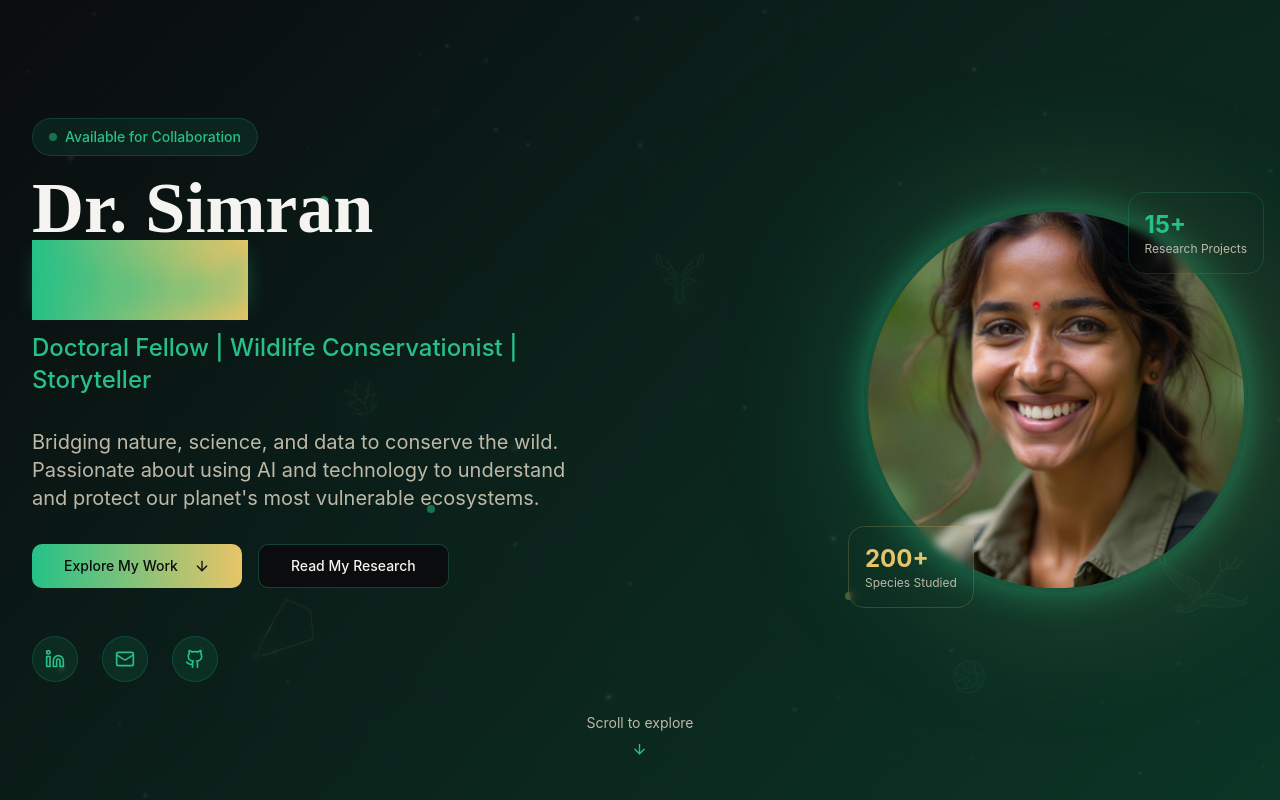
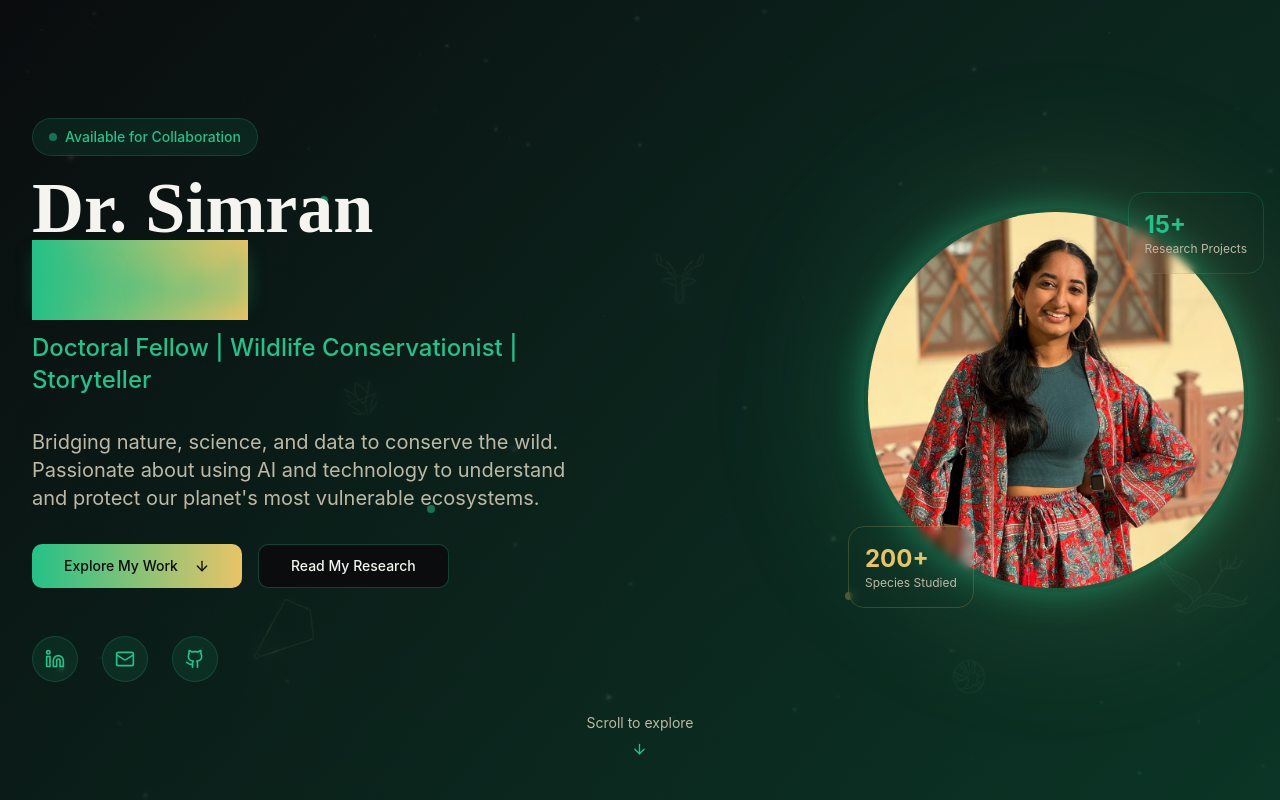
Before and after one commit to rsprasad20/simran-wild-glow, a React (Vite) app: page / in a window 1280 px wide. Shown: the top 800 px of the page. Built offline with nearby package versions, Linux system fonts and the light colour scheme.

Commit message:
Add Simran's photos

```diff
--- a/src/components/HeroSection.tsx
+++ b/src/components/HeroSection.tsx
@@ -1,7 +1,6 @@
 import { Button } from "@/components/ui/button";
 import { ArrowDown, Github, Linkedin, Mail } from "lucide-react";
 import heroConstellation from "@/assets/hero-constellation.jpg";
-import simranPortrait from "@/assets/simran-portrait.jpg";
 
 const HeroSection = () => {
   const scrollToAbout = () => {
@@ -106,8 +105,8 @@ const HeroSection = () => {
               <div className="absolute inset-0 wildlife-gradient rounded-full blur-3xl opacity-20 scale-110" />
               <div className="relative w-80 h-80 lg:w-96 lg:h-96 rounded-full overflow-hidden border-4 border-wildlife-emerald/20 glow-pulse">
                 <img
-                  src={simranPortrait}
-                  alt="Dr. Simran Prasad - Wildlife Conservation PhD"
+                  src="/lovable-uploads/52416314-c6ac-48f6-8676-ee6bf3ac1d27.png"
+                  alt="Dr. Simran Prasad - Wildlife Conservation Doctoral Fellow in traditional outfit with warm smile"
                   className="w-full h-full object-cover"
                 />
               </div>
```
Also changed, not shown: public/lovable-uploads/52416314-c6ac-48f6-8676-ee6bf3ac1d27.png (added).
